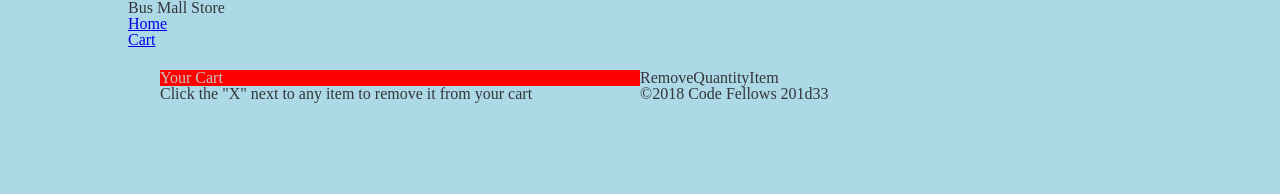
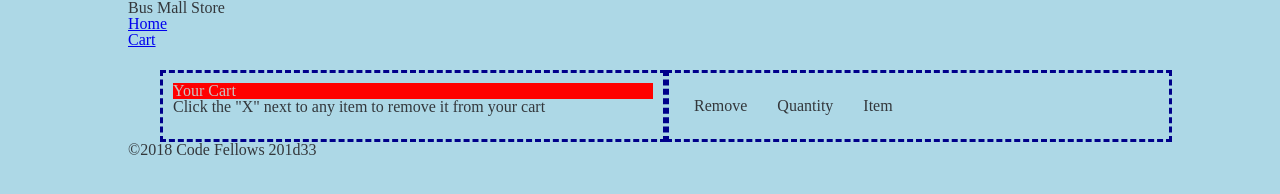
Before and after one commit to greatfellows/bus-mall-cart, a plain HTML site: page cart.html in a window 1280 px wide. Drawn offline with Linux system fonts and the light colour scheme.

Commit message:
little css styling

```diff
--- a/css/style.css
+++ b/css/style.css
@@ -35,5 +35,22 @@ main > header{
 
 #cartContents{
     text-align: right;
+}
 
+td {
+    padding: 5px;
 }
+
+th {
+    padding: 15px;
+}
+
+main {
+    display: grid;
+    grid-template-columns: 1fr 1fr;
+}
+
+.deck {
+    padding: 10px;
+    border: dashed darkblue;
+}
```
